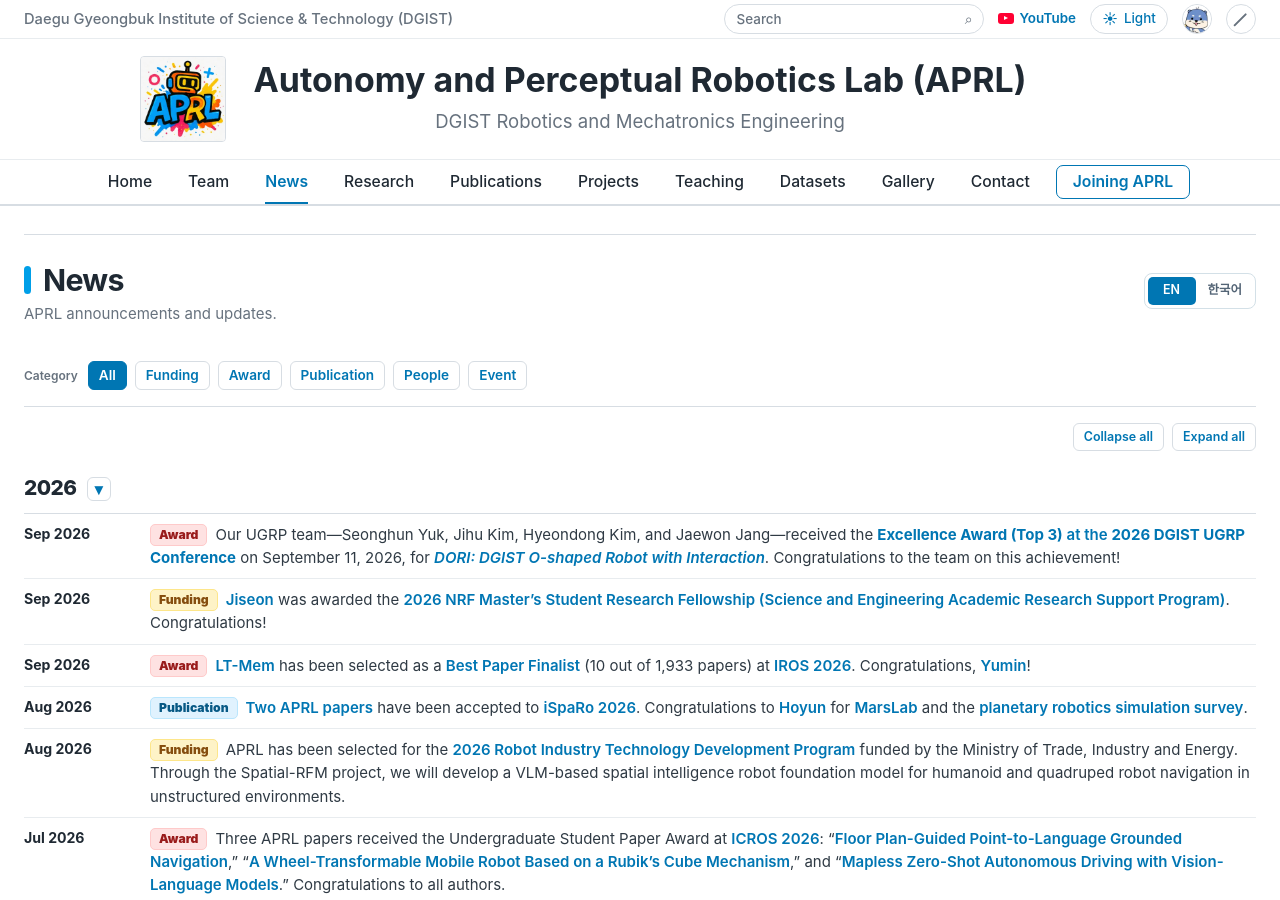
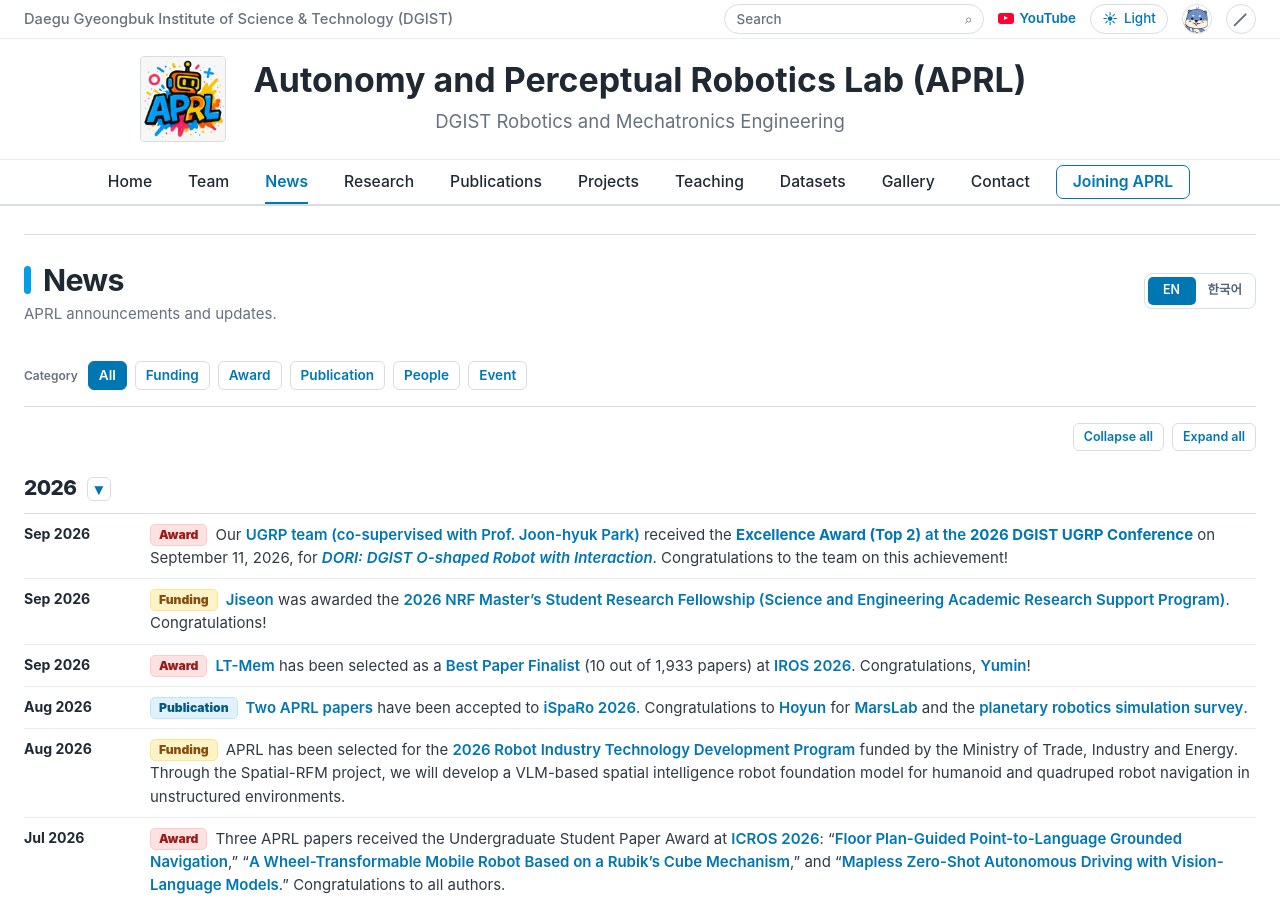
Before and after one commit to team-aprl/team-aprl.github.io, a Jekyll site: the page built from news.html, in a window 1280 px wide and 900 px high. Built offline with Jekyll 4.4.1, drawn with Linux system fonts in a browser that asks for light colours.

Commit message:
Update DORI award rank and link co-supervised UGRP team

```diff
--- a/news-language.js
+++ b/news-language.js
@@ -1,6 +1,6 @@
 (() => {
   const translations = {
-    "ugrp-2026-dori-excellence": `<span class="news-tag tag-award">수상</span>육성훈, 김지후, 김현동, 장재원 학생으로 구성된 UGRP 팀이 2026년 9월 11일 열린 <a href="assets/news/ugrp-2026-dori-excellence-preview.webp"><strong>2026 DGIST UGRP Conference</strong></a>에서 <a href="https://dgist-dori.github.io/" target="_blank" rel="noopener noreferrer"><em>DORI: DGIST O-shaped Robot with Interaction</em></a> 프로젝트로 <a href="assets/news/ugrp-2026-dori-excellence-preview.webp"><strong>우수상(Top 3)</strong></a>을 수상했습니다. 팀의 멋진 성과를 축하합니다!`,
+    "ugrp-2026-dori-excellence": `<span class="news-tag tag-award">수상</span><a href="team.html#ugrp-2026-dori">UGRP 팀(Prof. Joon-hyuk Park 공동지도)</a>이 2026년 9월 11일 열린 <a href="assets/news/ugrp-2026-dori-excellence-preview.webp"><strong>2026 DGIST UGRP Conference</strong></a>에서 <a href="https://dgist-dori.github.io/" target="_blank" rel="noopener noreferrer"><em>DORI: DGIST O-shaped Robot with Interaction</em></a> 프로젝트로 <a href="assets/news/ugrp-2026-dori-excellence-preview.webp"><strong>우수상(Top 2)</strong></a>을 수상했습니다. 팀의 멋진 성과를 축하합니다!`,
     "nrf-masters-fellowship-jiseon-kim": `<span class="news-tag tag-funding">연구비</span><a href="team.html#team-member-jiseon-kim">김지선</a> 님이 <a href="assets/news/nrf-2026-masters-student-research-fellowship-jiseon-kim.png">2026년도 이공분야 학술연구지원사업(석사과정생연구장려금지원사업)</a>에 선정되었습니다. 축하합니다!`,
     "lt-mem-finalist": `<span class="news-tag tag-award">수상</span><a href="publications.html?year=2026&amp;venue=iros&amp;q=LT-Mem#lt-mem">LT-Mem</a>이 <a href="assets/news/lt-mem-iros2026-best-paper-finalist.png">최우수 논문 후보</a>(전체 1,933편 중 10편)로 선정되었습니다. <a href="https://2026.ieee-iros.org/">IROS 2026</a>에서 발표될 예정입니다. <a href="team.html#team-member-yumin-lee">이유민</a> 님, 축하합니다!`,
     "isparo-2026": `<span class="news-tag tag-publication">논문</span>APRL 논문 2편이 <a href="http://isparo.space">iSpaRo 2026</a>에 채택되었습니다. <a href="team.html#team-member-hoyun-kim">김호윤</a> 님의 <a href="publications.html?year=2026&amp;venue=isparo#marslab-isparo-2026">MarsLab</a>과 <a href="publications.html?year=2026&amp;venue=isparo#planetary-robotics-simulation-survey-isparo-2026">행성 로보틱스 시뮬레이션 서베이</a> 논문 채택을 축하합니다.`,
--- a/news.html
+++ b/news.html
@@ -43,7 +43,7 @@ extra_scripts:
         <ol class="news-list">
           <li data-news-category="award" data-news-id="ugrp-2026-dori-excellence" data-home-reveal="true">
             <time datetime="2026-09-11">Sep 11, 2026</time>
-            <p><span class="news-tag tag-award">Award</span>Our UGRP team—Seonghun Yuk, Jihu Kim, Hyeondong Kim, and Jaewon Jang—received the <a href="assets/news/ugrp-2026-dori-excellence-preview.webp"><strong>Excellence Award (Top 3)</strong> at the <strong>2026 DGIST UGRP Conference</strong></a> on September 11, 2026, for <a href="https://dgist-dori.github.io/" target="_blank" rel="noopener noreferrer"><em>DORI: DGIST O-shaped Robot with Interaction</em></a>. Congratulations to the team on this achievement!</p>
+            <p><span class="news-tag tag-award">Award</span>Our <a href="team.html#ugrp-2026-dori">UGRP team (co-supervised with Prof. Joon-hyuk Park)</a> received the <a href="assets/news/ugrp-2026-dori-excellence-preview.webp"><strong>Excellence Award (Top 2)</strong> at the <strong>2026 DGIST UGRP Conference</strong></a> on September 11, 2026, for <a href="https://dgist-dori.github.io/" target="_blank" rel="noopener noreferrer"><em>DORI: DGIST O-shaped Robot with Interaction</em></a>. Congratulations to the team on this achievement!</p>
           </li>
           <li data-news-category="funding" data-news-id="nrf-masters-fellowship-jiseon-kim" data-home-reveal="true">
             <time datetime="2026-09">Sep 2026</time>
```
Also changed, not shown: team-design.css (+12 -0 lines), team.html (+16 -1 lines).
